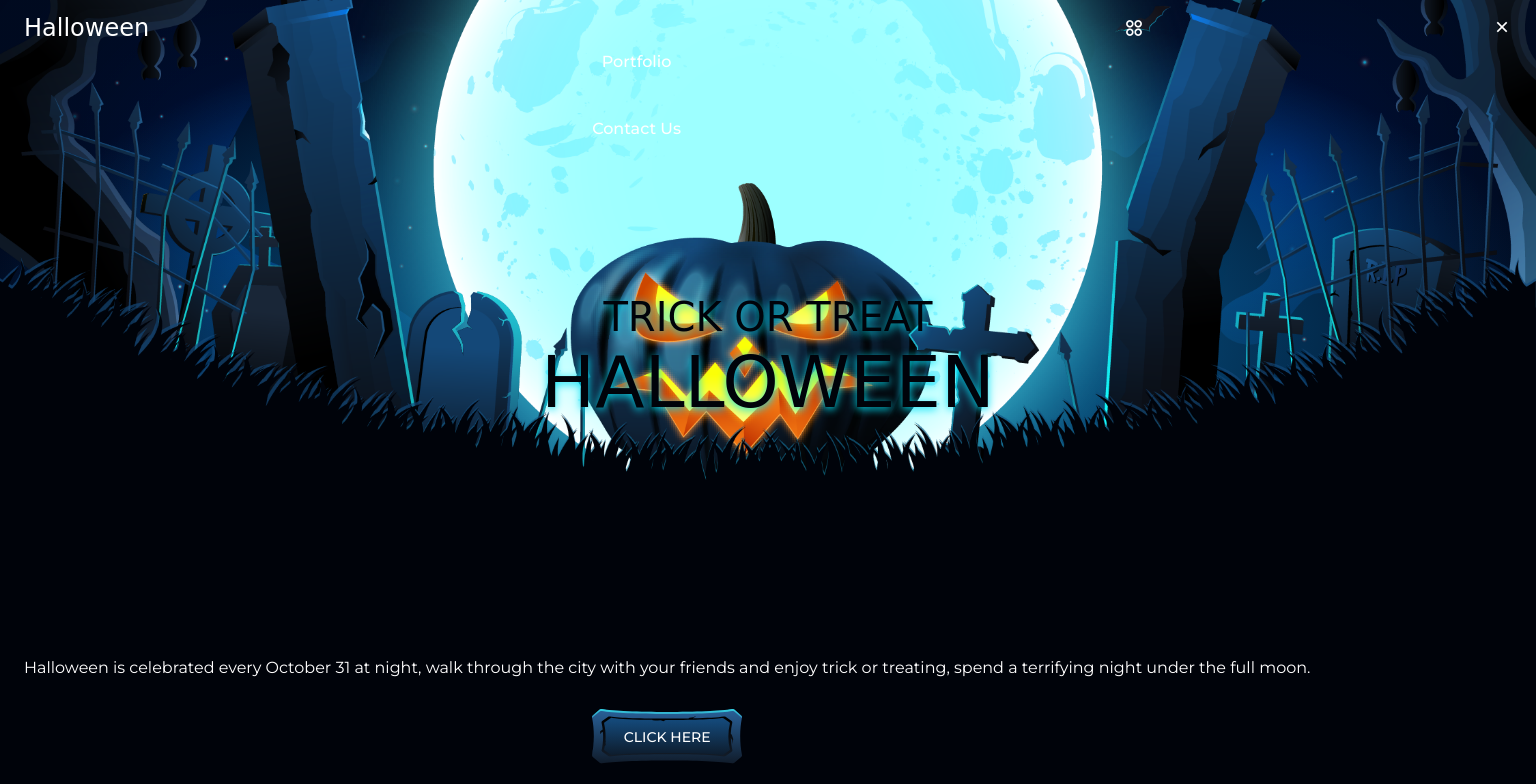
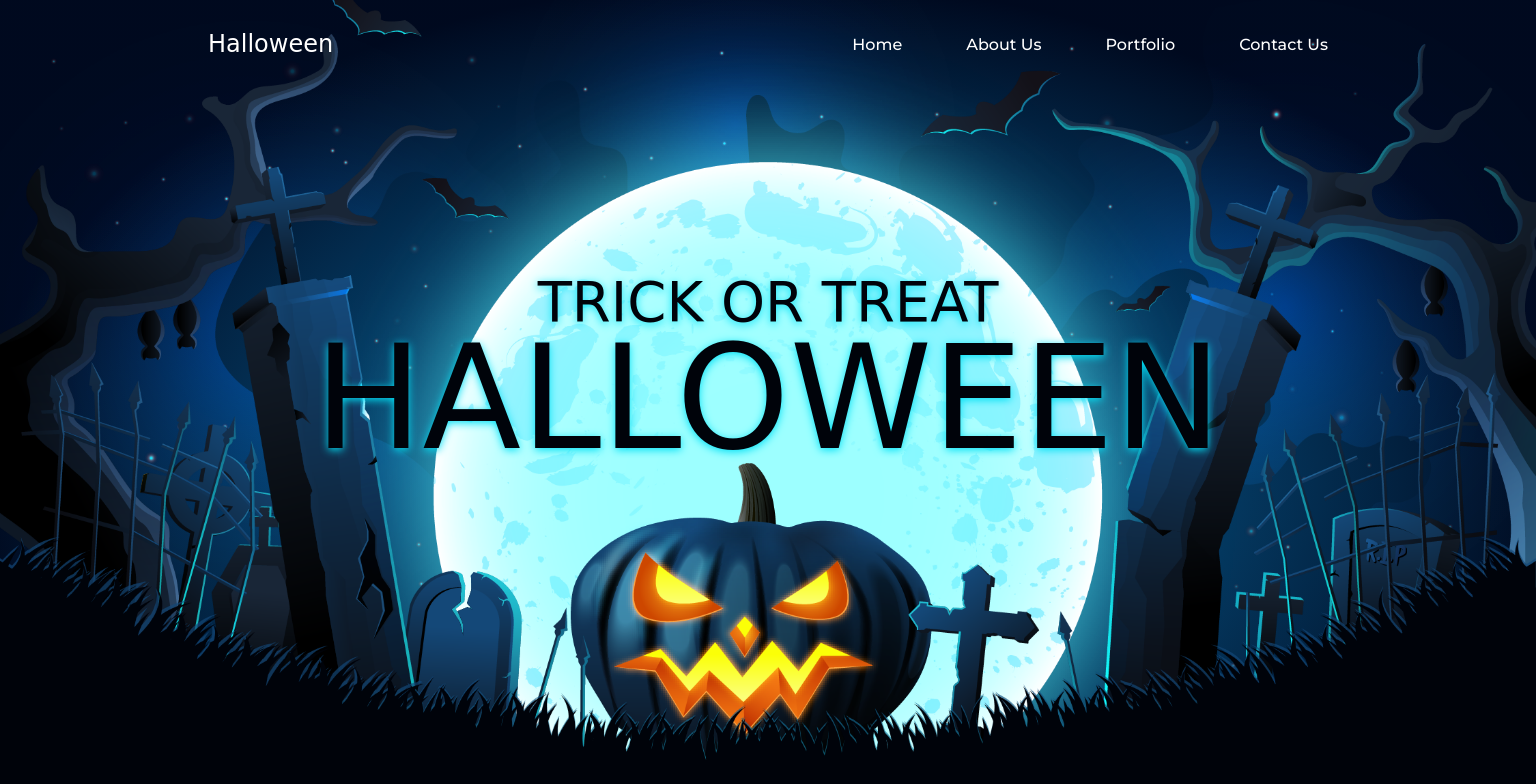
Before and after one commit to triabagus/halloween-2, a plain HTML site: page index.html in a window 1536 px wide. Shown: the top 784 px of the page. Drawn offline with nearby package versions, Linux system fonts and the light colour scheme; a web font is replaced by a local one.

Commit message:
Breakpoints: for large devices

```diff
--- a/assets/css/styles.css
+++ b/assets/css/styles.css
@@ -333,6 +333,74 @@ img {
 }
 
 /* For large devices */
+@media screen and (min-width: 968px){
+  .home__container{
+    height: 90%;
+  }
+  .home__moon{
+    bottom: 0;
+  }
+  .home__titles{
+    bottom: 2rem;
+  }
+  .home__data{
+    max-width: 768px;
+    left: 0;
+    right: 0;
+    margin-inline: auto;
+  }
+}
 
+@media screen and (min-width: 1150px){
+  .container{
+    margin-inline: auto;
+  }
+
+  .nav{
+    height: calc(var(--header-height) + 2rem);
+  }
+  .nav__toggle,
+  .nav__close{
+    display: none;
+  }
+  .nav__list{
+    flex-direction: row;
+    column-gap: 4rem;
+  }
+
+  .home__container{
+    height: 100%;
+  }
+  .home__titles{
+    bottom: 25rem;
+  }
+}
+
+@media screen and (min-width: 1440px){
+  .home{
+    height: initial;
+  }
+  .home__container{
+    height: 960px;
+  }
+  .home__titles{
+    bottom: 31rem;
+  }
+  .home__subtitles{
+    font-size: var(--big-font-size);
+  }
+  .home__title{
+    font-size: var(--biggest-font-size);
+    line-height: 90%;
+  }
+
+  ::-webkit-scrollbar{
+    width: .6rem;
+    background-color: hsl(202, 16%, 15%);
+  }
+  ::-webkit-scrollbar-thumb{
+    background-color: hsl(202, 16%, 25%);
+  }
+}
 
 /* For 2K resolutions (2048 x 1152) */
```
